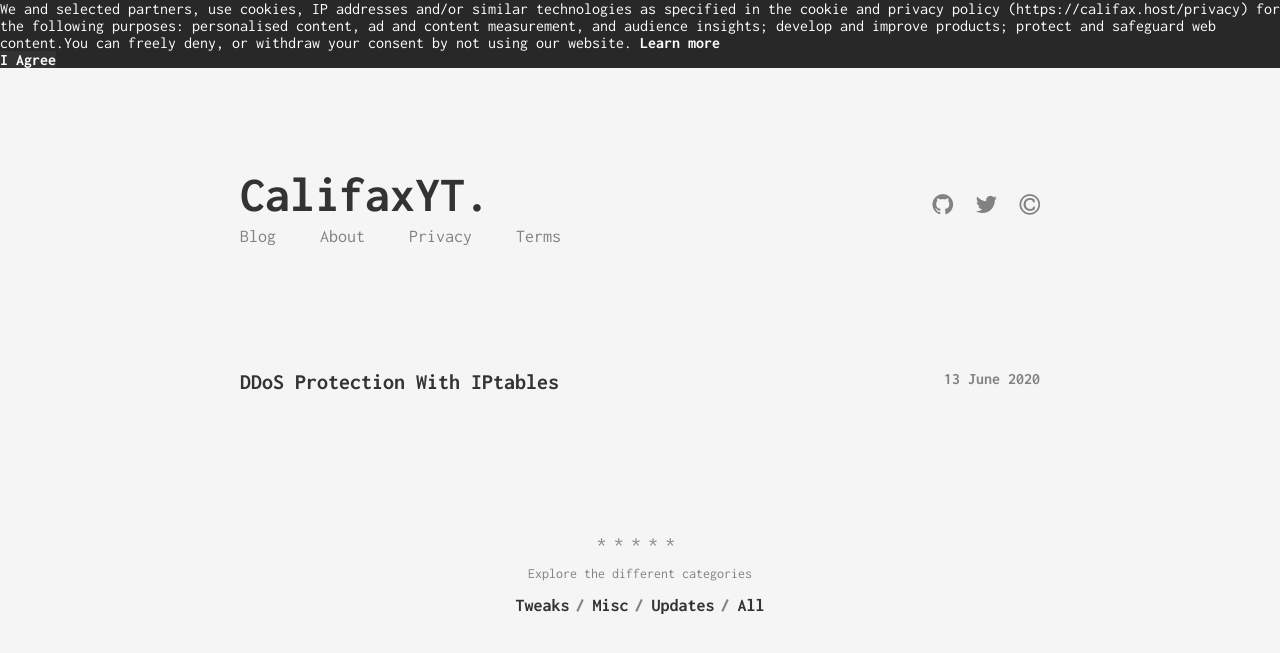
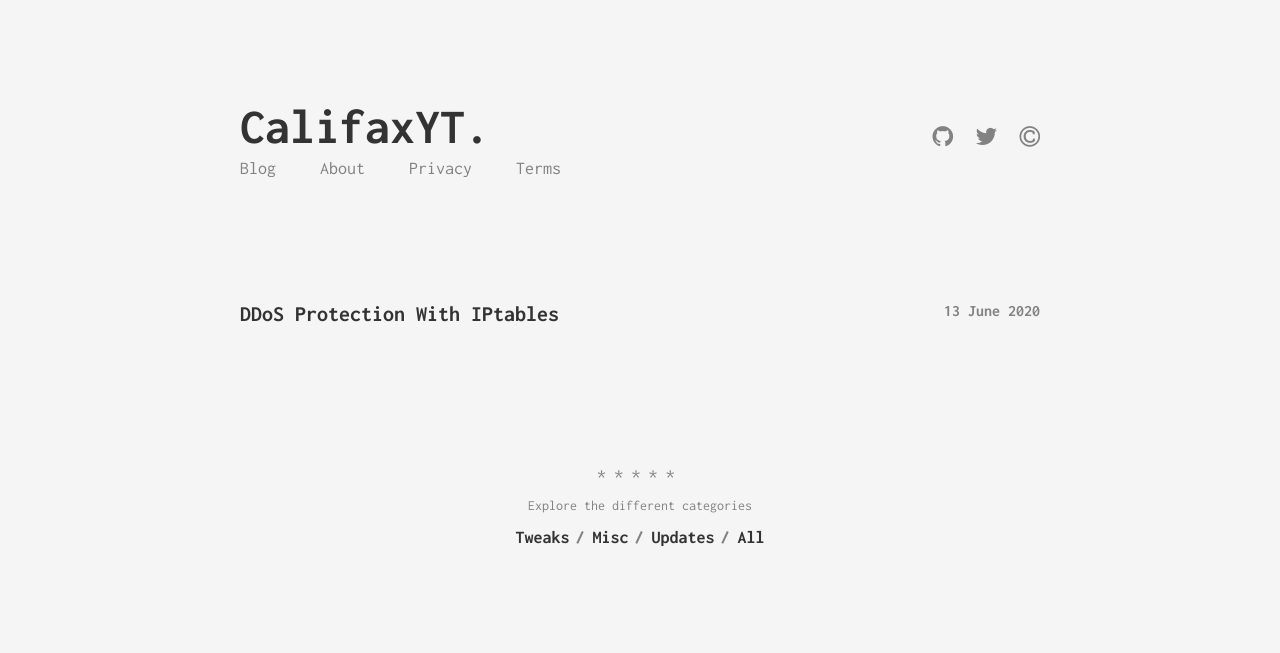
Before and after one commit to CalifaxYT/PersonalWS, a Jekyll site: the page built from index.html, in a window 1280 px wide. Shown: the top 653 px of the page. Built offline with Jekyll 4.4.1, drawn with Linux system fonts in a browser that asks for light colours.

Commit message:
• Temprarily remove this •

```diff
--- a/_includes/externals/scripting.html
+++ b/_includes/externals/scripting.html
@@ -1,5 +1,3 @@
 <script src="{{ "/assets/vendor/highlight/highlight.pack.js" | prepend: site.baseurl }}"></script>
 <script>hljs.initHighlightingOnLoad();</script>
-<script src="https://califax.host/js/cookieconsent.min.js"></script>
-<script>window.addEventListener("load",function(){window.wpcc.init({border:"thin",corners:"small",colors:{popup:{background:"#282828",text:"#ffffff",border:"#282828"},button:{background:"#323232",text:"#ffffff"}},content:{href:"https://califax.host/privacy/",message:"We and selected partners, use cookies, IP addresses and/or similar technologies as specified in the cookie and privacy policy (https://califax.host/privacy) for the following purposes: personalised content, ad and content measurement, and audience insights; develop and improve products; protect and safeguard web content.You can freely deny, or withdraw your consent by not using our website.",button:"I Agree"},position:"bottom-right"})});</script>
 <script>document.addEventListener("DOMContentLoaded",function(){var e=document.querySelectorAll("a.dmca-badge");if(e[0].getAttribute("href").indexOf("refurl")<0)for(var r=0;r<e.length;r++){var t=e[r];t.href=t.href+(-1===t.href.indexOf("?")?"?":"&")+"refurl="+document.location}},!1);</script>
```
